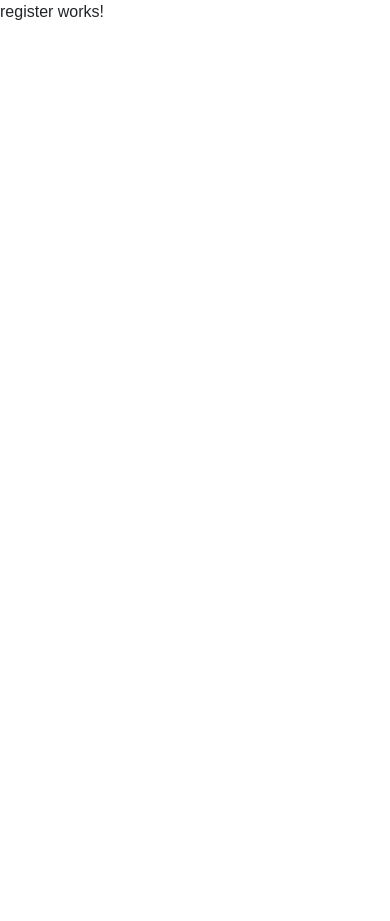
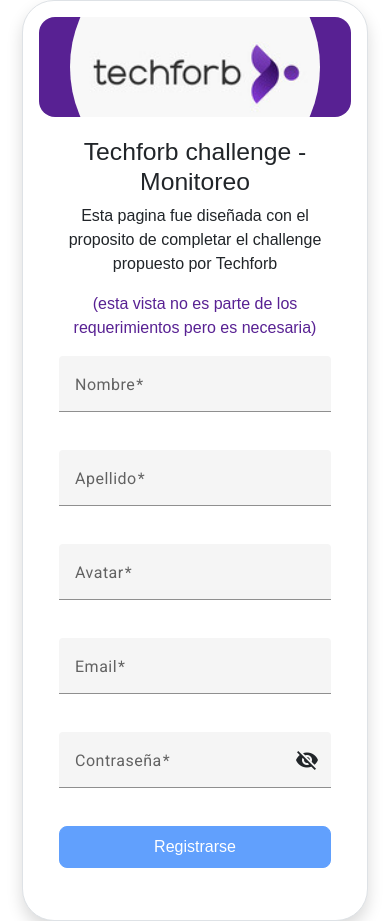
Before and after one commit to asanjinez/techforb-challenge-frontend, an Angular app: page /auth/register in a window 390 px wide. Before the commit the page ends 844 px from the top, so only its background shows below. Built offline with nearby package versions, Linux system fonts and the light colour scheme.

Commit message:
agrego register faltante + validador dinamico

```diff
--- a/src/app/core/guards/no-auth.guard.ts
+++ b/src/app/core/guards/no-auth.guard.ts
@@ -1,17 +1,14 @@
 import { CanActivateFn, Router } from '@angular/router';
 import { AuthService } from '../services/auth.service';
-import { ToastrService } from 'ngx-toastr';
 import { inject } from '@angular/core';
 
 export const noAuthGuard: CanActivateFn = (route, state) => {
   let authService: AuthService = inject(AuthService);
   let router: Router = inject(Router);
-  let toastr: any = inject(ToastrService);
 
   if (!authService.estaLogueado())
     return true;
 
   router.navigate(['/dashboard']);
-  toastr.error('Ya estás logueado', 'Puedes acceder al dashboard');
   return false
 }
--- a/src/app/pages/auth/register/register.component.html
+++ b/src/app/pages/auth/register/register.component.html
@@ -1 +1,94 @@
-<p>register works!</p>
+    <div class="container d-flex justify-content-center align-items-center min-vh-100">
+           <div class="row border rounded-5 p-3 bg-white shadow box-area" >
+           <div class="col-md-6 rounded-4 d-flex justify-content-center align-items-center flex-column left-box" style="background: #582193">
+                <img src="../../../../assets/images/techforb_logo.jpeg" class="img-fluid" style="width: 250px;">
+           </div>
+
+           <div class="col-md-6 right-box">
+              <div class="row">
+                    <div style="text-align: center;" >
+                         <h2>Techforb challenge - Monitoreo </h2>
+                         <p>Esta pagina fue diseñada con el proposito de completar el challenge propuesto por Techforb</p>
+                         <p style="color: #582193; font-size: 1rem;">(esta vista no es parte de los requerimientos pero es necesaria)</p>
+                    </div>
+
+                    <form [formGroup]="registroForm">
+                        <div class="input-group mb-3">
+                            <!-- Nombre -->
+                            <mat-form-field class="w-100" appearance="fill">
+                                <mat-label>Nombre</mat-label>
+                                <input matInput type="text" formControlName="nombre" placeholder="Ingrese el nombre" (blur)="updateErrorMessage('nombre')" required>
+                                @if (this.registroForm.controls['nombre'].invalid) {
+                                    <mat-error>{{errorMessage}}</mat-error>
+                                }
+                            </mat-form-field>
+                        </div>
+
+                        <div class="input-group mb-3">
+                            <!-- Apellido -->
+                            <mat-form-field class="w-100" appearance="fill">
+                                <mat-label>Apellido</mat-label>
+                                <input matInput type="text" formControlName="apellido" placeholder="Ingrese el apellido" (blur)="updateErrorMessage('apellido')" required>
+                                @if (this.registroForm.controls['apellido'].invalid) {
+                                    <mat-error>{{errorMessage}}</mat-error>
+                                }
+                            </mat-form-field>
+                        </div>
+
+                        <div class="input-group mb-3">
+                            <!-- Avatar -->
+                            <mat-form-field class="w-100" appearance="fill">
+                                <mat-label>Avatar</mat-label>
+                                <input matInput type="text" formControlName="avatar" placeholder="Ingrese el enlace del avatar" (blur)="updateErrorMessage('avatar')" required>
+                                @if (this.registroForm.controls['avatar'].invalid) {
+                                    <mat-error>{{errorMessage}}</mat-error>
+                                }
+                            </mat-form-field>
+                        </div>
+
+                        <div class="input-group mb-3">
+                            <!-- Email -->
+                            <mat-form-field class="w-100" appearance="fill">
+                                <mat-label>Email</mat-label>
+                                <input (blur)="onEmailChange()" matInput type="email" formControlName="email" placeholder="pat@example.com" (blur)="updateErrorMessage('email')" required>
+                                @if (this.registroForm.controls['email'].hasError('required')) {
+                                    <mat-error>{{errorMessage}}></mat-error>
+                                }
+                                @if (this.registroForm.controls['email'].hasError('email')) {
+                                    <mat-error>Por favor ingrese un correo válido</mat-error>
+                                }
+                                @if (this.emailEnUso) {
+                                    <mat-error>El correo ya está en uso</mat-error>
+                                }
+                            </mat-form-field>
+                        </div>
+
+                        <div class="input-group mb-3">
+                            <!-- Contraseña -->
+                            <mat-form-field class="w-100">
+                                <mat-label>Contraseña</mat-label>
+                                <input matInput
+                                       [type]="hidePassword ? 'password' : 'text'"
+                                       formControlName="password"
+                                       placeholder="Ingrese su contraseña" required>
+                                @if (this.registroForm.controls['password'].hasError('required')) {
+                                    <mat-error>Contraseña es <strong>requerida</strong></mat-error>
+                                }
+                                @if (this.registroForm.controls['password'].hasError('minlength')) {
+                                    <mat-error>La contraseña debe tener al menos 8 caracteres</mat-error>
+                                }
+                                <button mat-icon-button matSuffix (click)="hidePassword = !hidePassword" [attr.aria-label]="'Hide password'" [attr.aria-pressed]="hidePassword">
+                                    <mat-icon>{{hidePassword ? 'visibility_off' : 'visibility'}}</mat-icon>
+                                </button>
+                            </mat-form-field>
+                        </div>
+                    </form>
+
+
+                    <div class="input-group mb-3">
+                        <button [disabled]="!registroForm.valid" class="btn btn-lg btn-primary w-100 fs-6" (click)="registrar()">Registrarse</button>
+                    </div>
+              </div>
+           </div>
+          </div>
+        </div>
--- a/src/app/pages/auth/register/register.component.scss
+++ b/src/app/pages/auth/register/register.component.scss
@@ -0,0 +1,31 @@
+.box-area{
+    // height: 50px;
+    background-color: #ececec;
+    img {
+        border-radius: 50%;
+    }
+}
+.right-box{
+    padding: 40px 30px 40px 40px;
+}
+::placeholder{
+    font-size: 16px;
+}
+.rounded-4{
+    border-radius: 20px;
+}
+.rounded-5{
+    border-radius: 30px;
+}
+@media only screen and (max-width: 768px){
+     .box-area{
+        margin: 0 10px;
+     }
+     .left-box{
+        height: 100px;
+        overflow: hidden;
+     }
+     .right-box{
+        padding: 20px;
+     }
+}
--- a/src/app/pages/auth/register/register.component.ts
+++ b/src/app/pages/auth/register/register.component.ts
@@ -1,12 +1,91 @@
 import { Component } from '@angular/core';
+import { MaterialModule } from '../../../material.module';
+import { FormBuilder, FormGroup, Validators } from '@angular/forms';
+import { AuthService } from '../../../core/services/auth.service';
+import { ResponseAlertManagerService } from '../../../core/services/response-alert-manager.service';
+import { LoginRequest } from '../../../core/models/auth/loginRequest';
+import { Router } from '@angular/router';
 
 @Component({
   selector: 'app-register',
   standalone: true,
-  imports: [],
+  imports: [MaterialModule],
   templateUrl: './register.component.html',
   styleUrl: './register.component.scss'
 })
 export class RegisterComponent {
+  errorMessage: string = '';
+  emailEnUso: boolean = false;
+  registroForm: FormGroup;
+  hidePassword: boolean = true;
+
+
+  constructor(
+    private fb: FormBuilder,
+    private authService:AuthService,
+    private manageResponse: ResponseAlertManagerService,
+    private router: Router,
+  ) {
+    this.registroForm = this.fb.group({
+      id: ['',Validators.required],
+      nombre: ['',Validators.required],
+      apellido: ['',Validators.required],
+      avatar: ['',Validators.required],
+      email: ['', [Validators.required, Validators.email]],
+      password : ['',[Validators.required,Validators.minLength(8)]],
+    });
+    this.registroForm.controls['id'].disable();
+  }
+
+  updateErrorMessage(campo:string):void {
+    if (this.registroForm.controls[campo].hasError('required')) {
+      this.errorMessage = 'Debes ingresar un ' + campo;
+    } else {
+      this.errorMessage = '';
+    }
+  }
+
+  onEmailChange():void {
+    let email:string = this.registroForm.controls['email'].value;
+    if (email && this.registroForm.controls['email'].valid) {
+      let loginRequest: LoginRequest = { email: email, password: '' };
+      this.authService.validarEmail(loginRequest).subscribe({
+        next: (response) => {
+          if (!response.data) {
+            this.emailEnUso = true;
+            this.registroForm.controls['email'].setErrors({emailEnUso: this.emailEnUso});
+          } else {
+            this.emailEnUso = false;
+            this.registroForm.controls['email'].setErrors(null);
+          }
+        },
+        error: (error) => {
+          this.errorMessage = 'No se pudo validar el email, comprueba tu conexión a internet';
+          console.log(error);
+        }
+      });
+    }
+  }
+
+  registrar(){
+    if (this.registroForm.valid) {
+      let usuario = this.registroForm.value;
+
+      console.log(usuario);
+      this.authService.register(usuario).subscribe({
+
+        next: (response) => {
+          this.manageResponse.manageSuccessResponseAlert(response);
+          this.router.navigate(['/login']);
+          this.registroForm.reset();
+        },
+        error: (error) => {
+          this.manageResponse.manageErrorResponseAlert(error);
+
+
+        }
+      });
+    }
+  }
 
 }
--- a/src/app/pages/not-found/not-found.component.html
+++ b/src/app/pages/not-found/not-found.component.html
@@ -8,7 +8,8 @@
           <span>4</span>
         </section>
         <div class="link-container">
-          <a routerLink="/home" class="more-link">Volver a la pagina principal</a>
+          <button mat-button (click)="irAHome()" class="more-link">Volver a la página principal</button>
+          <button mat-button (click)="irARegistro()" class="more-link">Ir al registro</button>
         </div>
     </div>
 </div>
--- a/src/app/pages/not-found/not-found.component.scss
+++ b/src/app/pages/not-found/not-found.component.scss
@@ -134,11 +134,7 @@
 }
 
 /* demo stuff */
-* {
-    -webkit-box-sizing: border-box;
-    -moz-box-sizing: border-box;
-    box-sizing: border-box;
-}
+
 
 h1 {
   text-align: center;
@@ -153,7 +149,7 @@ h1 {
 .link-container {
   text-align: center;
 }
-a.more-link {
+button.more-link {
   text-transform: uppercase;
   font-size: 13px;
     background-color: #92a4ad;
--- a/src/app/pages/not-found/not-found.component.ts
+++ b/src/app/pages/not-found/not-found.component.ts
@@ -1,4 +1,5 @@
 import { Component } from '@angular/core';
+import { Router } from '@angular/router';
 
 @Component({
   selector: 'app-not-found',
@@ -8,5 +9,13 @@ import { Component } from '@angular/core';
   styleUrl: './not-found.component.scss'
 })
 export class NotFoundComponent {
+  constructor(private router: Router) {}
 
+  irAHome(): void {
+    this.router.navigate(['/']);
+  }
+
+  irARegistro(): void {
+    this.router.navigate(['/register']);
+  }
 }
--- a/src/enviroments.ts
+++ b/src/enviroments.ts
@@ -1,3 +1,3 @@
 export const enviroment = {
-    baseApiUrl: 'https://techforb-challenge-backend-production.up.railway.app/api'
+    baseApiUrl: 'http://localhost:8080/api',
 }
```
Also changed, not shown: src/app/core/services/auth.service.ts (+5 -2 lines), src/assets/images/techforb_logo.jpeg (added), 1 other file (tests, documents, lock files or other folders).
